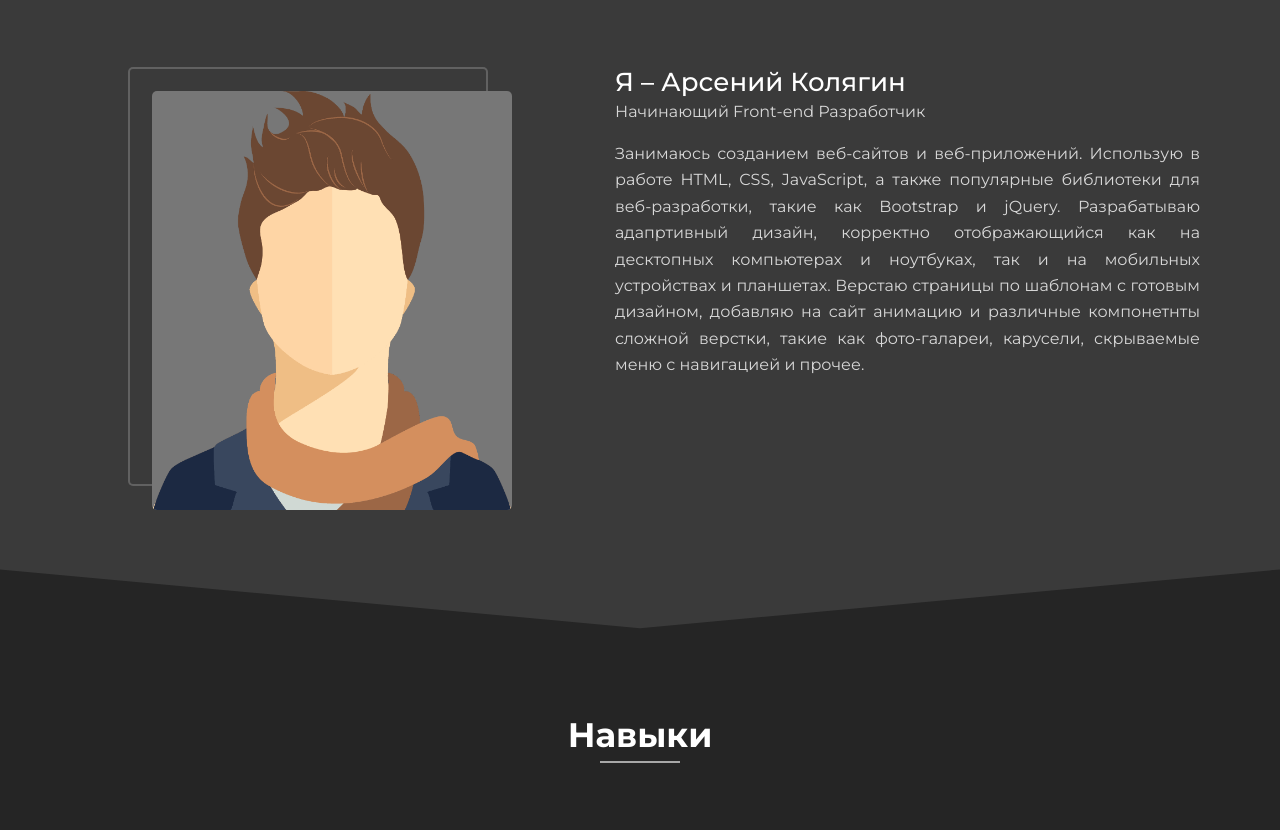
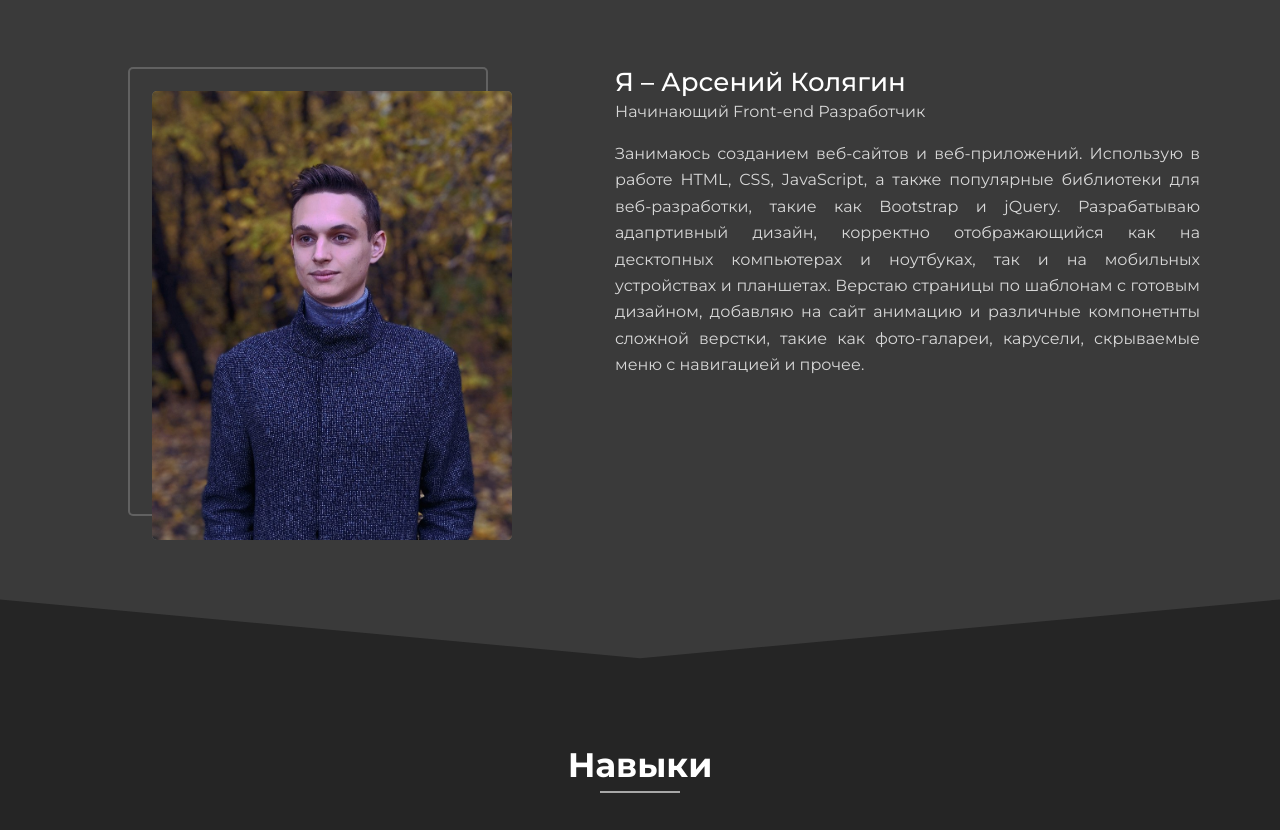
Before and after one commit to MgkLear/Portfolio, a website: page app/index.html in a window 1280 px wide. Shown: the part 930-1760 px from the top of the page. Drawn offline with Linux system fonts and the light colour scheme.

Commit message:
Update photo

```diff
--- a/app/index.html
+++ b/app/index.html
@@ -96,8 +96,8 @@
 				<div class="col-md-5 col-sm-12">
 					<div class="about__photo-box">
 						<div class="about__photo">
-							<img class="about__avatar img-responsive" src="./img/@1x/avatar.png" alt="My photo">
-							<!-- <img class="about__avatar img-responsive" src="./img/@2x/my-photo.jpg" alt="My photo"> -->
+							<!-- <img class="about__avatar img-responsive" src="./img/@1x/avatar.png" alt="My photo"> -->
+							<img class="about__avatar img-responsive" src="./img/@2x/myPhoto.jpg" alt="My photo">
 						</div>
 					</div>
 				</div>
```
Also changed, not shown: app/img/@1x/myPhoto.jpg (added), app/img/@2x/myPhoto.jpg (added), app/img/_src/myPhoto.jpg (added), 1 other file.
